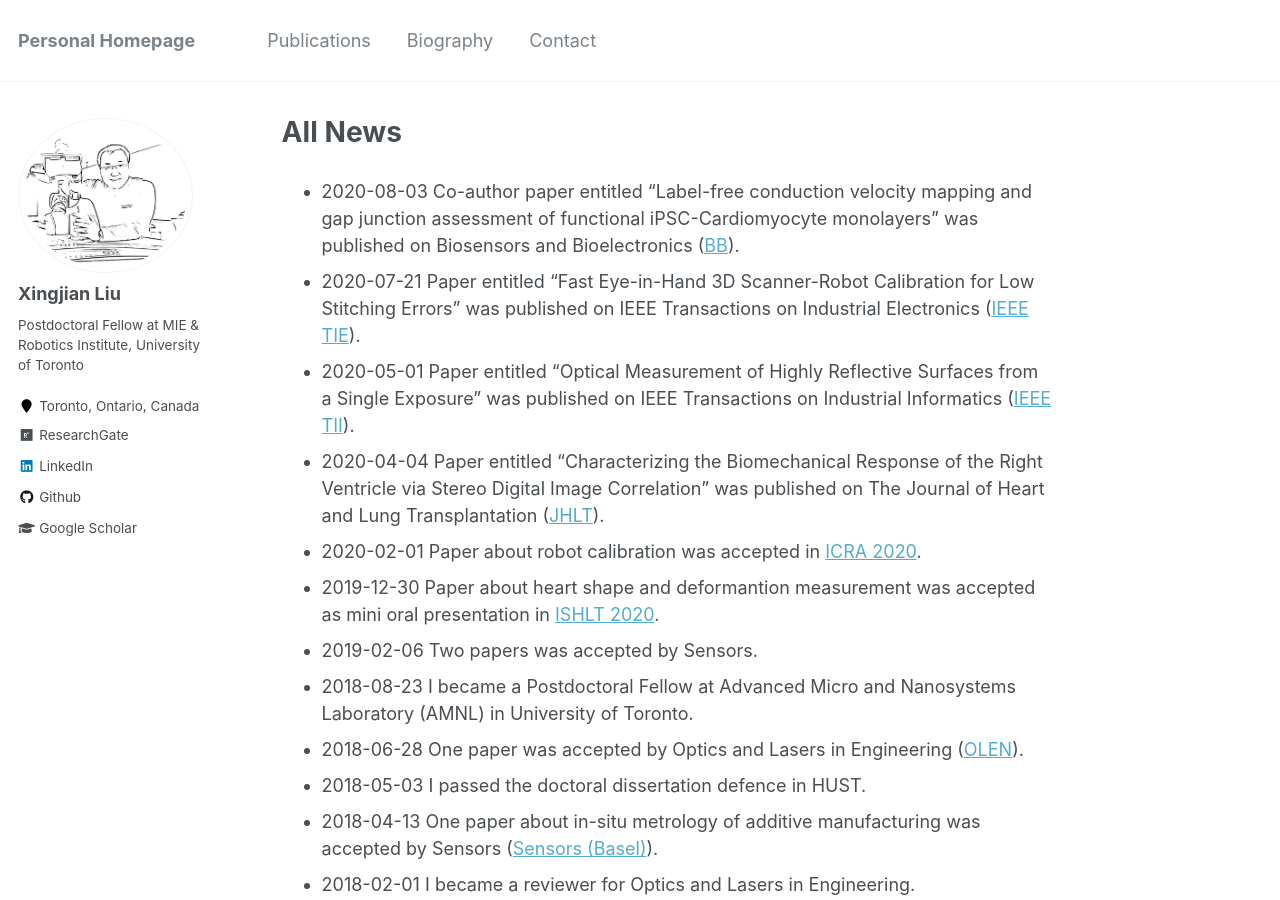
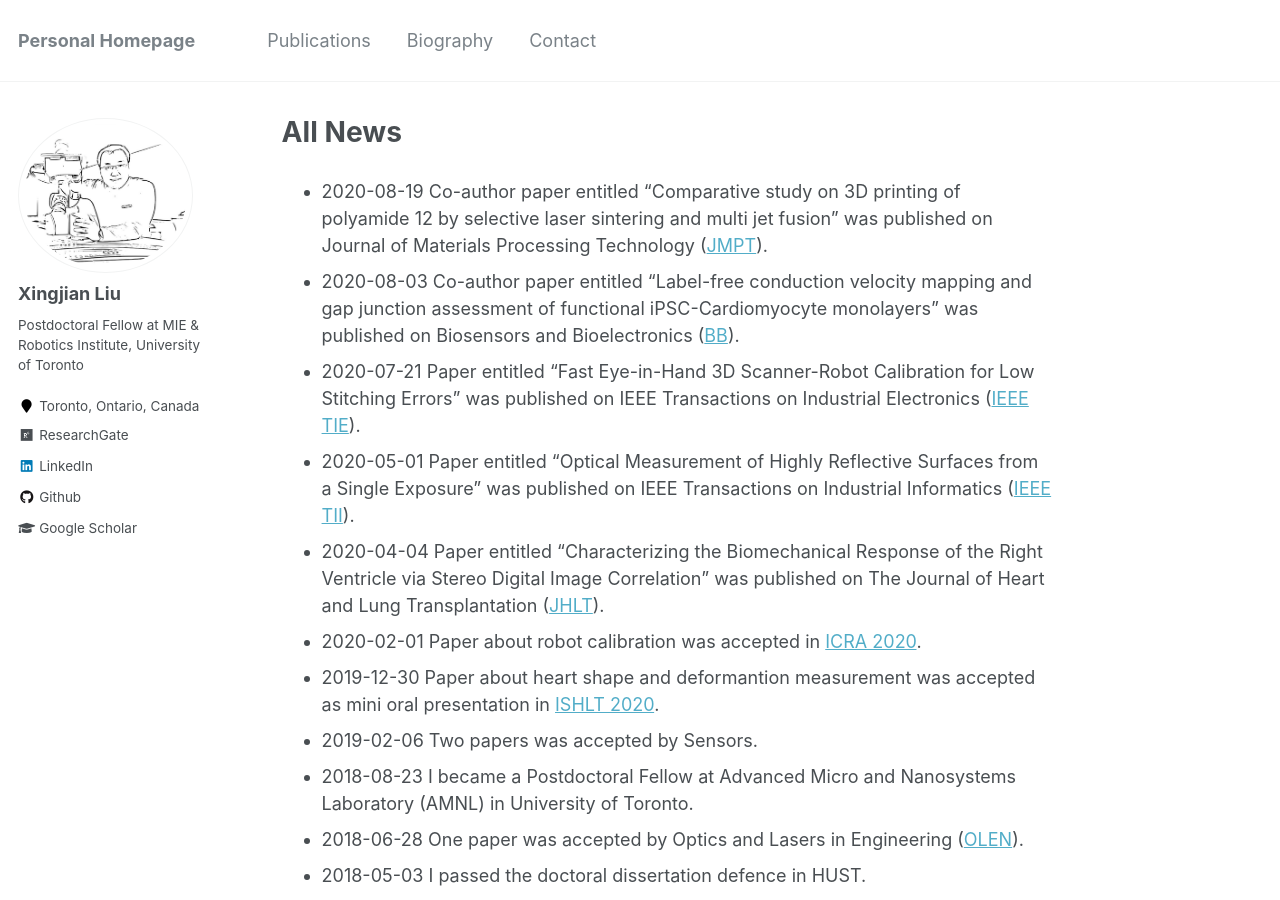
Before and after one commit to xingjianliu/xingjianliu.github.io, a Jekyll site: the page built from _pages/news.md, in a window 1280 px wide and 900 px high. Built offline with Jekyll 4.4.1, drawn with Linux system fonts in a browser that asks for light colours.

Commit message:
Update news.md

```diff
--- a/_pages/news.md
+++ b/_pages/news.md
@@ -3,7 +3,7 @@ title: "All News"
 permalink: /news/
 author_profile: true
 ---
-
+* 2020-08-19 Co-author paper entitled "Comparative study on 3D printing of polyamide 12 by selective laser sintering and multi jet fusion" was published on Journal of Materials Processing Technology ([JMPT](https://doi.org/10.1016/j.jmatprotec.2020.116882)).
 * 2020-08-03 Co-author paper entitled "Label-free conduction velocity mapping and gap junction assessment of functional iPSC-Cardiomyocyte monolayers" was published on Biosensors and Bioelectronics ([BB](https://doi.org/10.1016/j.bios.2020.112468)).
 * 2020-07-21 Paper entitled "Fast Eye-in-Hand 3D Scanner-Robot Calibration for Low Stitching Errors" was published on IEEE Transactions on Industrial Electronics ([IEEE TIE](https://doi.org/10.1109/TIE.2020.3009568)).
 * 2020-05-01 Paper entitled "Optical Measurement of Highly Reflective Surfaces from a Single Exposure" was published on IEEE Transactions on Industrial Informatics ([IEEE TII](https://doi.org/10.1109/TII.2020.2991458)).
```
